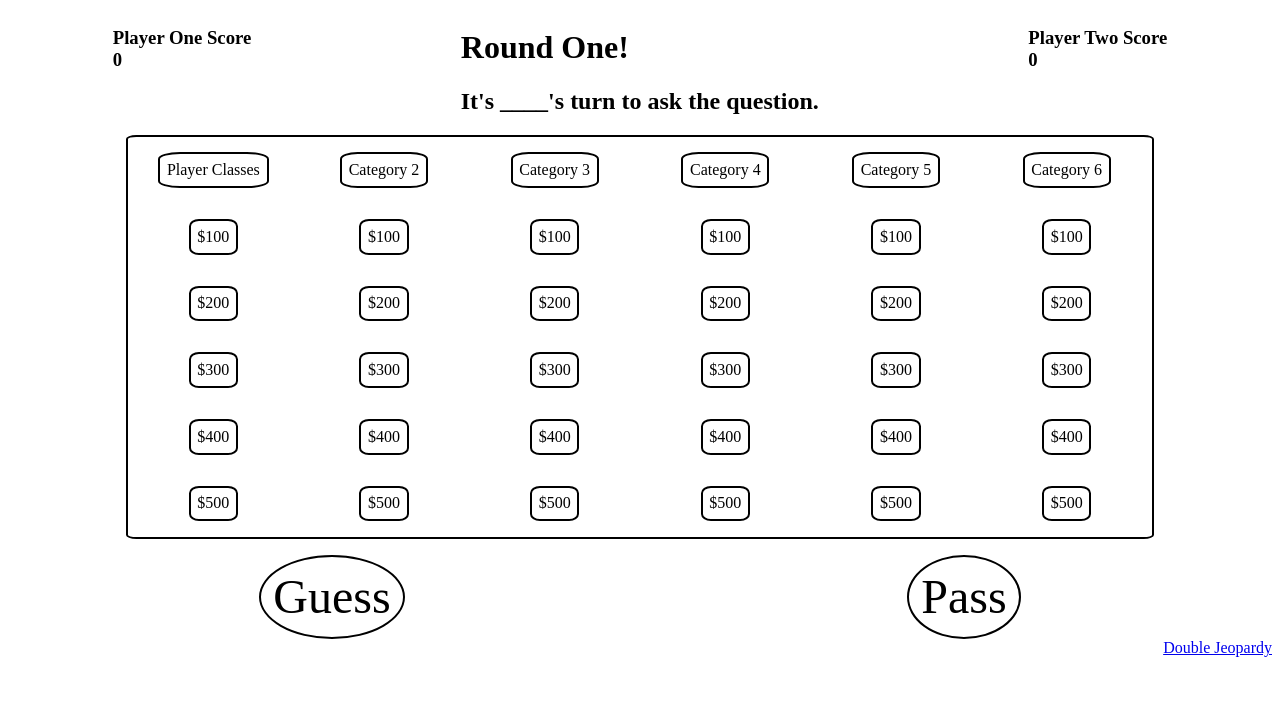
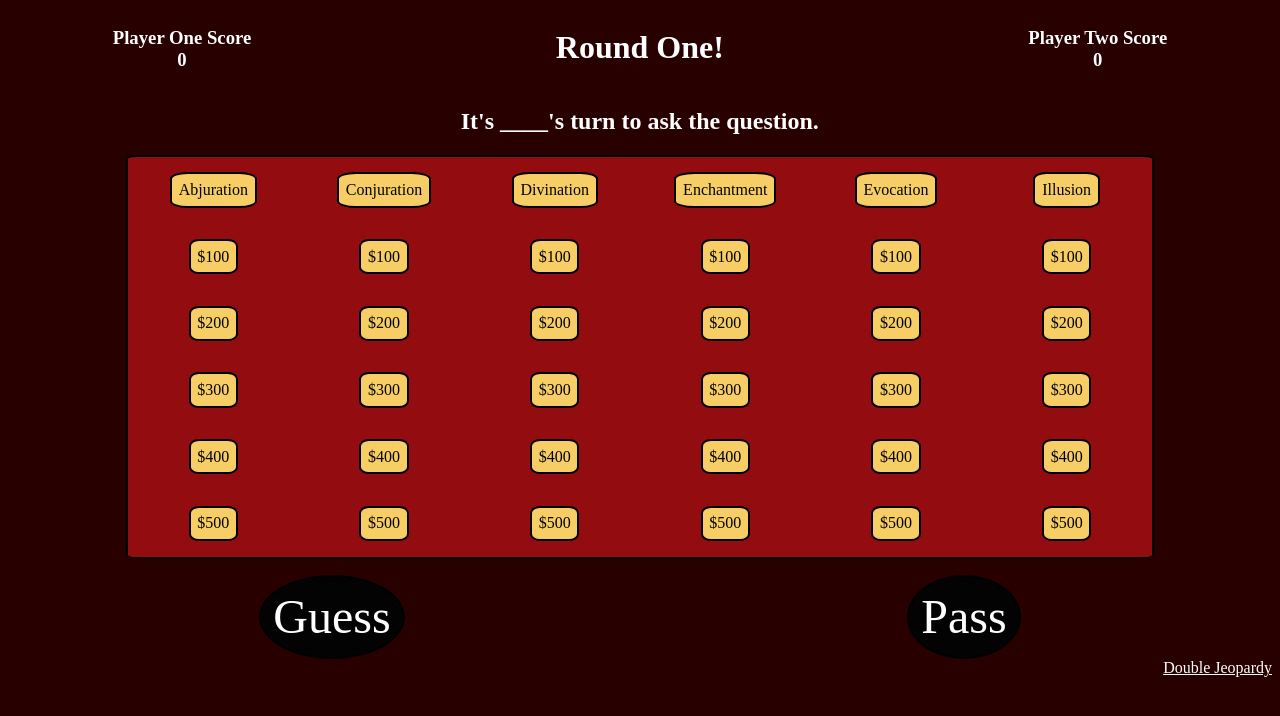
Before and after one commit to burlingtoncodeacademy-students/jeopardy-dillerwin, a plain HTML site: page round-1.html in a window 1280 px wide. Drawn offline with Linux system fonts and the light colour scheme.

Commit message:
added some colors and category names, added question page. May redirect to different page for questions, generate question page with js?

```diff
--- a/css_files/game.css
+++ b/css_files/game.css
@@ -1,22 +1,42 @@
+/* unused id, reference for color palette*/
+#colorBox {
+  color: rgb(255, 254, 189);
+  color: rgb(247, 206, 101);
+  color: rgb(147, 12, 16);
+  color: rgb(41, 0, 0);
+  color: rgb(3, 3, 3);
+}
+
 .headerboxes {
   display: flex;
   justify-content: space-around;
 }
 
+#titles {
+  display: flex;
+  flex-direction: column;
+  justify-content: center;
+  align-items: center;
+}
+
+#p1Number {
+  display: flex;
+  justify-content: center;
+}
+
+#p2Number {
+  display: flex;
+  justify-content: center;
+}
+
 body {
+  background-color: rgb(41, 0, 0);
+  color: white;
 }
 
 .board {
   display: flex;
   justify-content: space-around;
-}
-
-#colorBox {
-  color: red (237, 37, 78);
-  color: rgb(249, 220, 92);
-  color: rgb(243, 232, 238);
-  color: rgb(1, 25, 54);
-  color: rgb(67, 100, 54);
 }
 
 .table {
@@ -25,6 +45,8 @@ body {
   grid-template-rows: repeat(6, 1fr);
   border: 2px solid black;
   border-radius: 1%;
+  color: rgb(3, 3, 3);
+  background-color: rgb(147, 12, 16);
   align-items: center;
   justify-items: center;
   width: 80vw;
@@ -35,6 +57,7 @@ span > div {
   border: 2px solid black;
   border-radius: 20%;
   padding: 4%;
+  background-color: rgb(247, 206, 101);
 }
 
 .guessOrPass {
@@ -50,6 +73,7 @@ span > div {
   border-radius: 50%;
   padding: 1%;
   align-content: center;
+  background-color: rgb(3, 3, 3);
 }
 
 #pass {
@@ -57,8 +81,10 @@ span > div {
   border-radius: 50%;
   padding: 1%;
   align-content: center;
+  background-color: rgb(3, 3, 3);
 }
 
 #nextPage {
   float: right;
+  color: white;
 }
--- a/round-1.html
+++ b/round-1.html
@@ -12,7 +12,7 @@
     <h3 id="p1score">
       <!--player one score box-->
       <div>Player One Score</div>
-      <div>0</div>
+      <div id="p1Number">0</div>
     </h3>
     <div id="titles">
       <!--center title-->
@@ -22,7 +22,7 @@
     <h3 id="p2score">
       <!--play two score box-->
       <div>Player Two Score</div>
-      <div>0</div>
+      <div id="p2Number">0</div>
     </h3>
   </header>
   <body>
@@ -30,12 +30,12 @@
     <section class="board">
       <span class="table">
         <!--Category row-->
-        <div class="category" id="catOne">Player Classes</div>
-        <div class="category" id="catTwo">Category 2</div>
-        <div class="category" id="catThree">Category 3</div>
-        <div class="category" id="catFour">Category 4</div>
-        <div class="category" id="catFive">Category 5</div>
-        <div class="category" id="catSix">Category 6</div>
+        <div class="category" id="catOne">Abjuration</div>
+        <div class="category" id="catTwo">Conjuration</div>
+        <div class="category" id="catThree">Divination</div>
+        <div class="category" id="catFour">Enchantment</div>
+        <div class="category" id="catFive">Evocation</div>
+        <div class="category" id="catSix">Illusion</div>
 
         <!-- 100$ row-->
         <div class="oneHundo" id="hundOne">$100</div>
```
Also changed, not shown: doubleJeopardy.html (+8 -8 lines), question.html (added).
